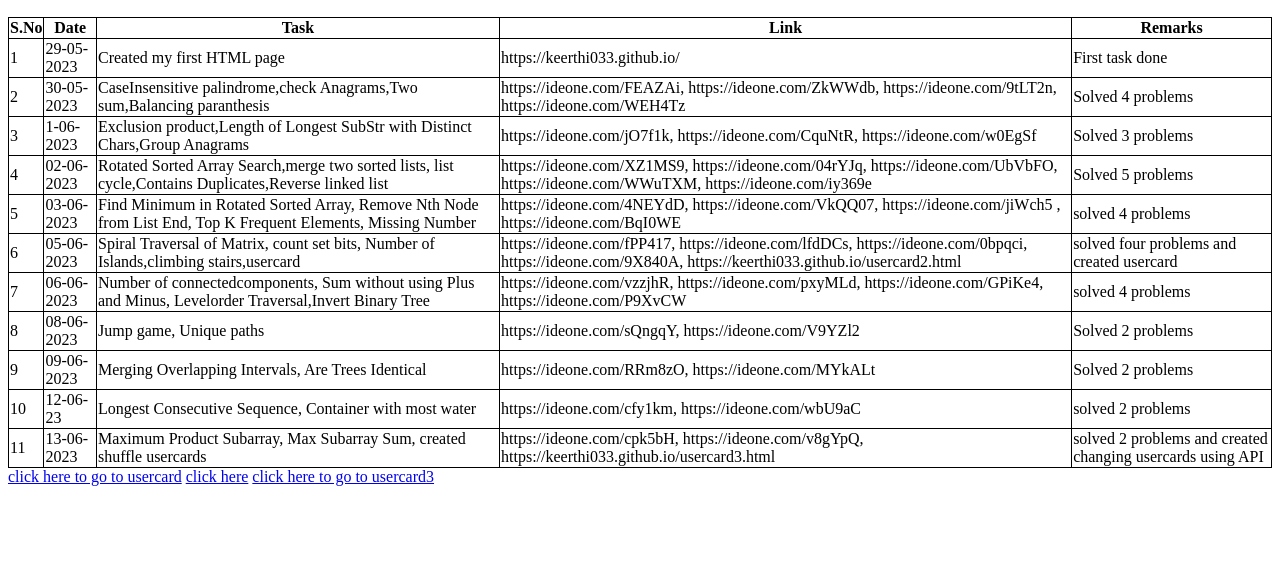
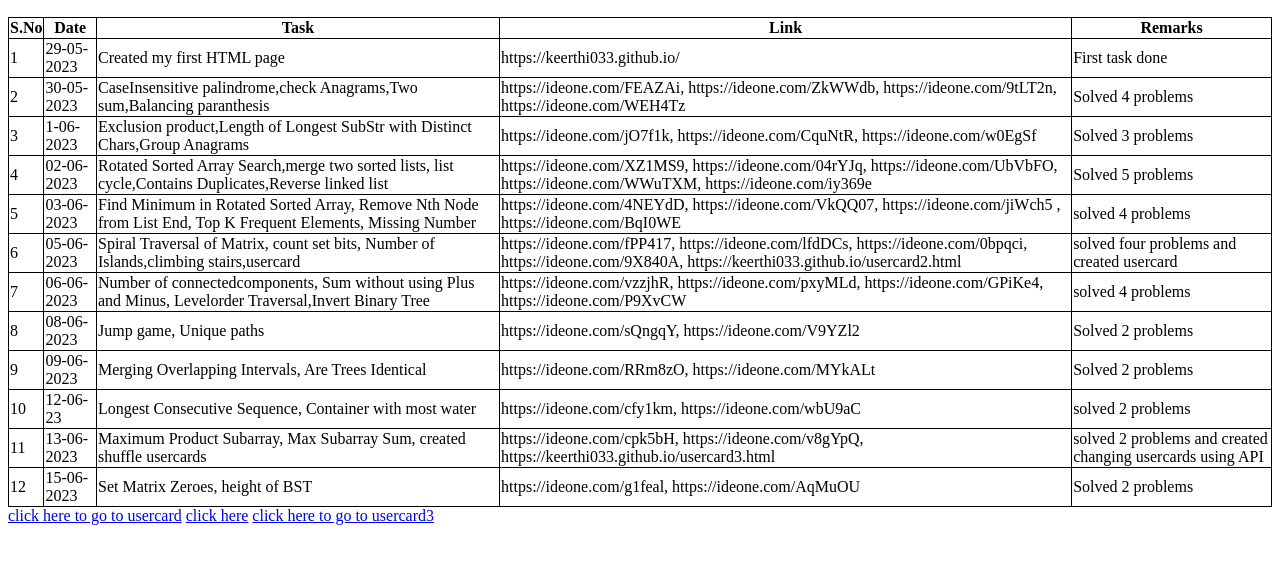
Before and after one commit to Keerthi033/Keerthi033.github.io, a plain HTML site: page index.html in a window 1280 px wide. Shown: the part 110-674 px from the top of the page. Drawn offline with Linux system fonts and the light colour scheme.

Commit message:
updated 15-06-2023 progress

```diff
--- a/index.html
+++ b/index.html
@@ -102,6 +102,13 @@
             <td>https://ideone.com/cpk5bH, https://ideone.com/v8gYpQ, https://keerthi033.github.io/usercard3.html</td>
             <td>solved 2 problems and created changing usercards using API</td>
         </tr>
+        <tr>
+            <td>12</td>
+            <td>15-06-2023</td>
+            <td>Set Matrix Zeroes, height of BST</td>
+            <td>https://ideone.com/g1feal, https://ideone.com/AqMuOU</td>
+            <td>Solved 2 problems</td>
+        </tr>
     </table>
     <a href="usercard.html">click here to go to usercard</a>
     <script src="site.js"></script>
```
